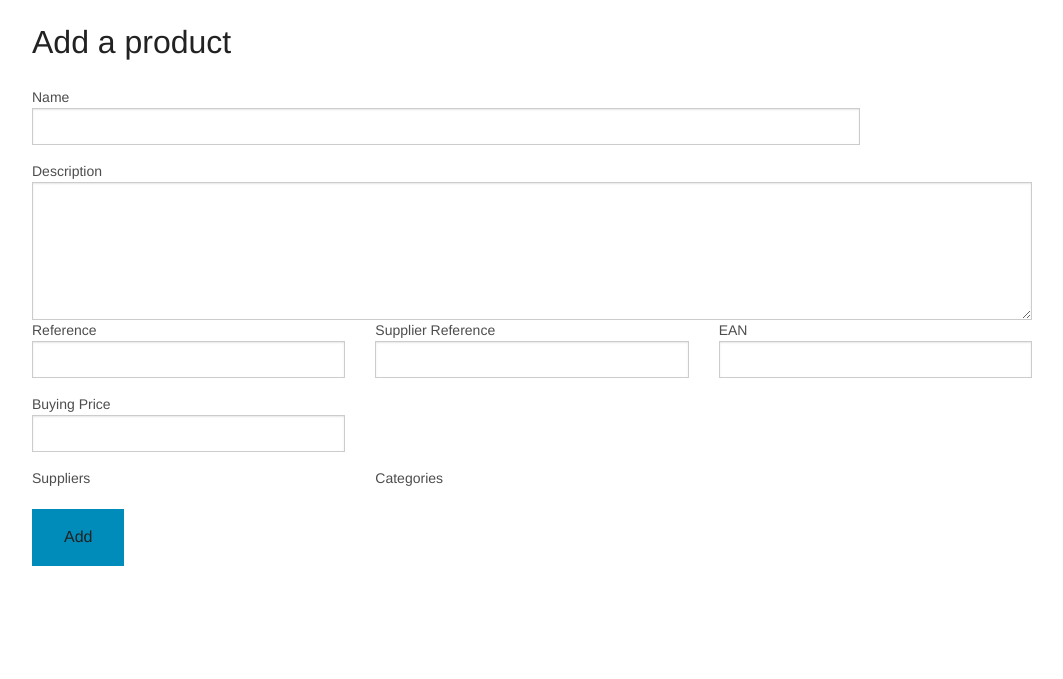
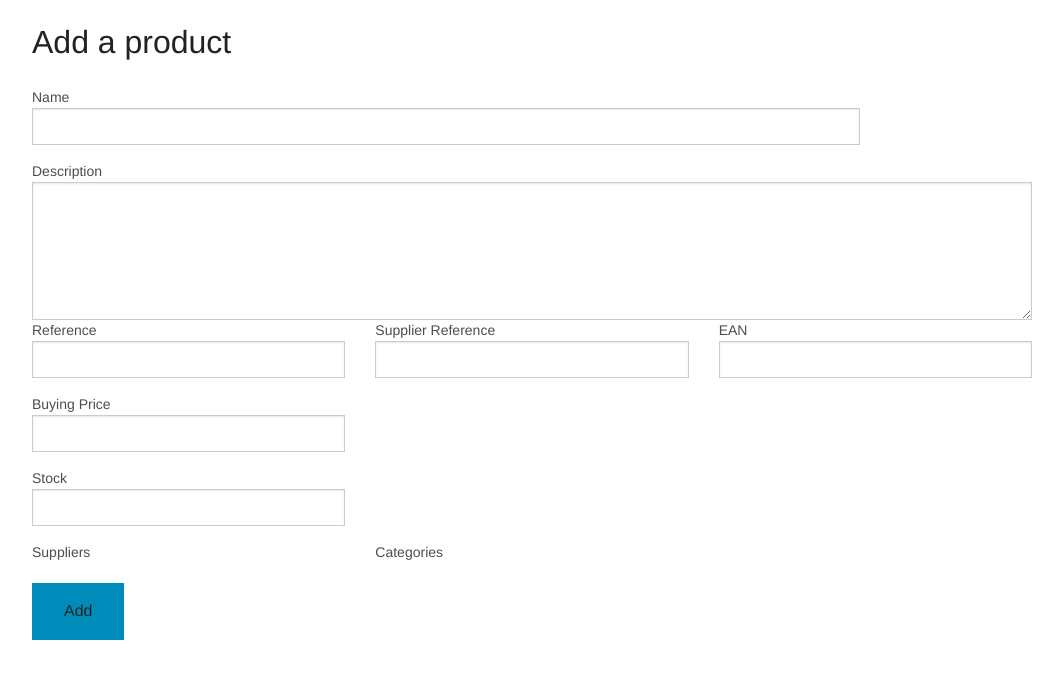
Before and after one commit to oeilgauche/vicuna, a Flask app: page /backend/products/add in a window 1280 px wide. Shown: the part 46-725 px from the top of the page, without its empty margins (108-1171 px from the left). Run offline with Flask 2, Linux system fonts and the light colour scheme; data that the repository does not hold is empty.

Commit message:
Added stock field and stock history

```diff
--- a/app/products/forms.py
+++ b/app/products/forms.py
@@ -23,6 +23,7 @@ class AddProduct(Form):
 									widget=widgets.ListWidget(prefix_label=False),
 									coerce=int,
 									validators=[DataRequired()])
+	stock = DecimalField('Stock', validators=[DataRequired()])
 
 
 class AddCategory(Form):
--- a/app/products/views.py
+++ b/app/products/views.py
@@ -15,8 +15,11 @@ products = Blueprint('products', __name__, url_prefix='/backend/products')
 from .forms import AddProduct, AddCategory
 
 # Import the models
-from .models import Product, Category
+from .models import Product, Category, StockHistory
 from ..suppliers.models import Supplier
+
+# Import helpers
+from ..helpers.helpers import to_int, to_dec
 
 # Import Babel
 from app import babel
@@ -40,13 +43,19 @@ def product_add():
 	form.categories.choices = categories
 	if form.validate_on_submit():
 		# Storing the buying price as an integer
-		buying_price_int = int(form.buying_price.data * 100)
+		buying_price_int = to_int(form.buying_price.data)
+		stock_int = to_int(form.stock.data)
 
 		product = Product(name=form.name.data, reference=form.reference.data,
 							supplier_reference=form.supplier_reference.data,
 							ean=form.ean.data, description=form.description.data,
-							buying_price=buying_price_int)
+							buying_price=buying_price_int, stock=stock_int)
 		db.session.add(product)
+		db.session.commit()
+
+		# Add stock to History
+		stock_history = StockHistory(amount=stock_int, product=product)
+		db.session.add(stock_history)
 		db.session.commit()
 
 		for s in form.suppliers.data:
@@ -83,10 +92,15 @@ def product_edit(id):
 		product.supplier_reference = form.supplier_reference.data
 		product.ean = form.ean.data
 		product.description = form.description.data
-		product.buying_price = form.buying_price.data * 100
+		product.buying_price = to_int(form.buying_price.data)
+		product.stock = to_int(form.stock.data)
 		product.supplier = []
 		#product.category = []
 		db.session.add(product)
+		db.session.commit()
+
+		stock_history = StockHistory(amount=to_int(form.stock.data), product=product)
+		db.session.add(stock_history)
 		db.session.commit()
 
 		for s in form.suppliers.data:
@@ -113,7 +127,8 @@ def product_edit(id):
 	form.supplier_reference.data = product.supplier_reference
 	form.ean.data = product.ean
 	form.description.data = product.description
-	form.buying_price.data = product.buying_price / 100
+	form.buying_price.data = to_dec(product.buying_price)
+	form.stock.data = to_dec(product.stock)
 
 	return render_template('products/edit.html',
 							title='Edit product',
@@ -134,7 +149,8 @@ def product_delete(id):
 @products.route('/view/<int:id>', methods=['GET', 'POST'])
 def product_view(id):
 	product = Product.query.get_or_404(id)
-	product.buying_price = float(product.buying_price) / 100
+	product.buying_price = to_dec(product.buying_price)
+	product.stock = to_dec(product.stock)
 	return render_template('products/view.html', title='Product',
 							product=product)
 
--- a/app/templates/products/add.html
+++ b/app/templates/products/add.html
@@ -56,6 +56,15 @@
 
 	    <div class="row">
 	    	<div class="small-4 columns">
+	    		{{ form.stock.label }} {{ form.stock(size=6) }}
+	    		{% for error in form.stock.errors %}
+	    			<small class="error">{{ error }}</small>
+                {% endfor %}
+	    	</div>
+	    </div>
+
+	    <div class="row">
+	    	<div class="small-4 columns">
 	    		{{ form.suppliers.label }} {{ form.suppliers() }}
 	    		{% for error in form.suppliers.errors %}
 	    			<small class="error">{{ error }}</small>
```
Also changed, not shown: app/helpers/helpers.py (added, +7 -0 lines), app/templates/products/edit.html (+9 -0 lines), app/templates/products/view.html (+11 -0 lines), app/helpers/__init__.py (added).
